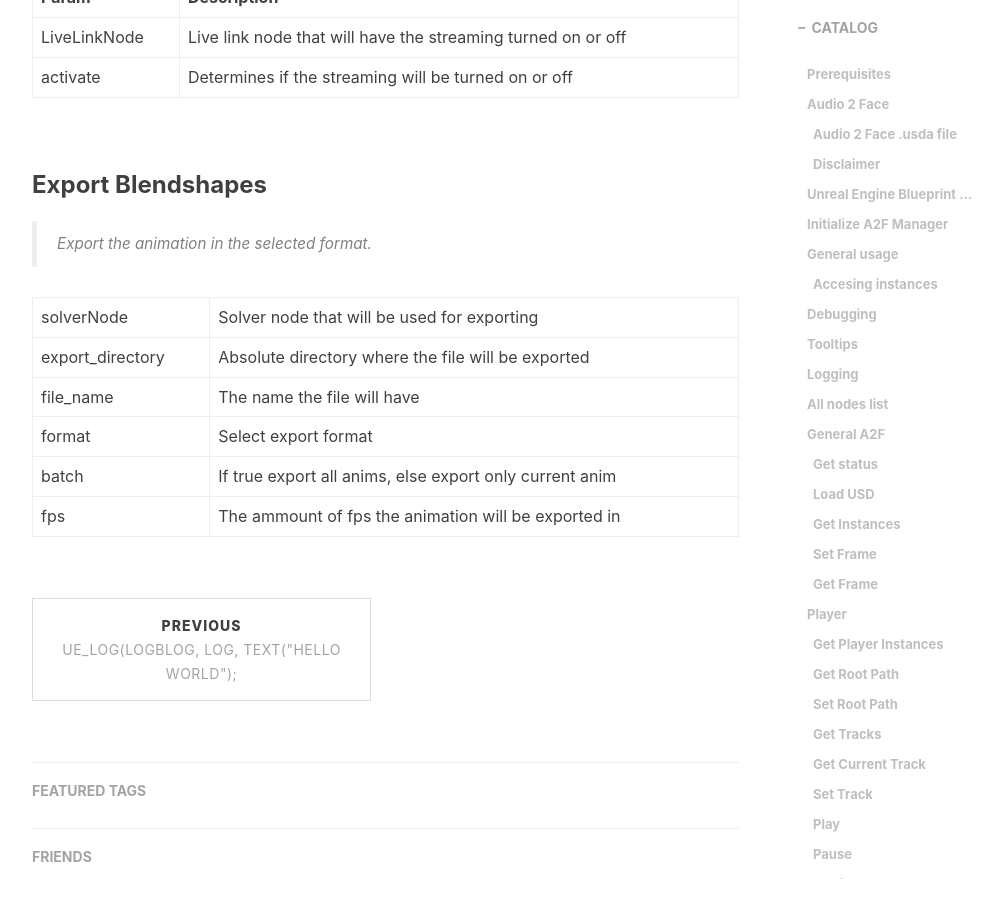
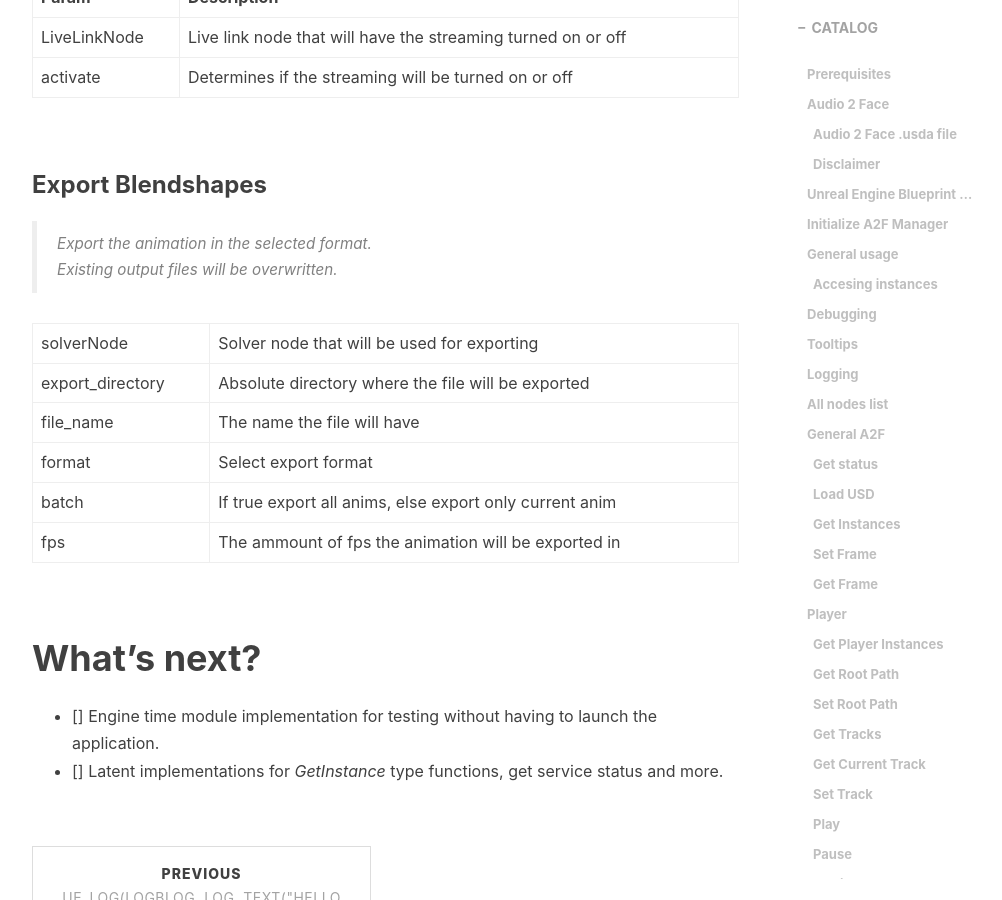
Before and after one commit to Bumvolla/bumvolla.github.io, a Jekyll site: the page built from _posts/docs/2024-12-19-A2FDocs.md, in a window 1280 px wide and 900 px high, scrolled down 12963 px. Shown: the whole window, without its empty margins (233-1235 px from the left). Built offline with Jekyll 4.4.1, drawn with Linux system fonts in a browser that asks for light colours; nearby versions of some CDN libraries; comment, search, counter and statistics services are not loaded.

Commit message:
Little update export blendshapes docs and added future steps

```diff
--- a/_posts/docs/2024-12-19-A2FDocs.md
+++ b/_posts/docs/2024-12-19-A2FDocs.md
@@ -314,7 +314,8 @@ Log_Audio2Face: Warning: USD file did not exist in path C:/Users/soram/Documents
 
 ### Export Blendshapes
 
->Export the animation in the selected format.
+>Export the animation in the selected format.<br>
+>Existing output files will be overwritten.
 
 |solverNode|Solver node that will be used for exporting|
 |export_directory|Absolute directory where the file will be exported|
@@ -322,3 +323,8 @@ Log_Audio2Face: Warning: USD file did not exist in path C:/Users/soram/Documents
 |format|Select export format|
 |batch|If true export all anims, else export only current anim|
 |fps|The ammount of fps the animation will be exported in|
+
+# What's next?
+
+- [] Engine time module implementation for testing without having to launch the application.
+- [] Latent implementations for _GetInstance_ type functions, get service status and more.
```
